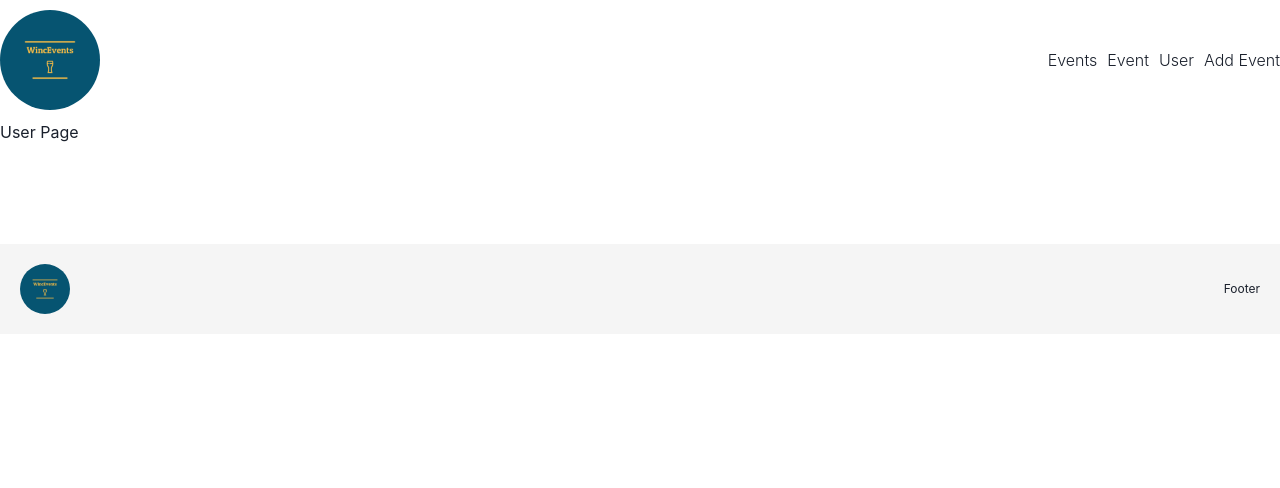
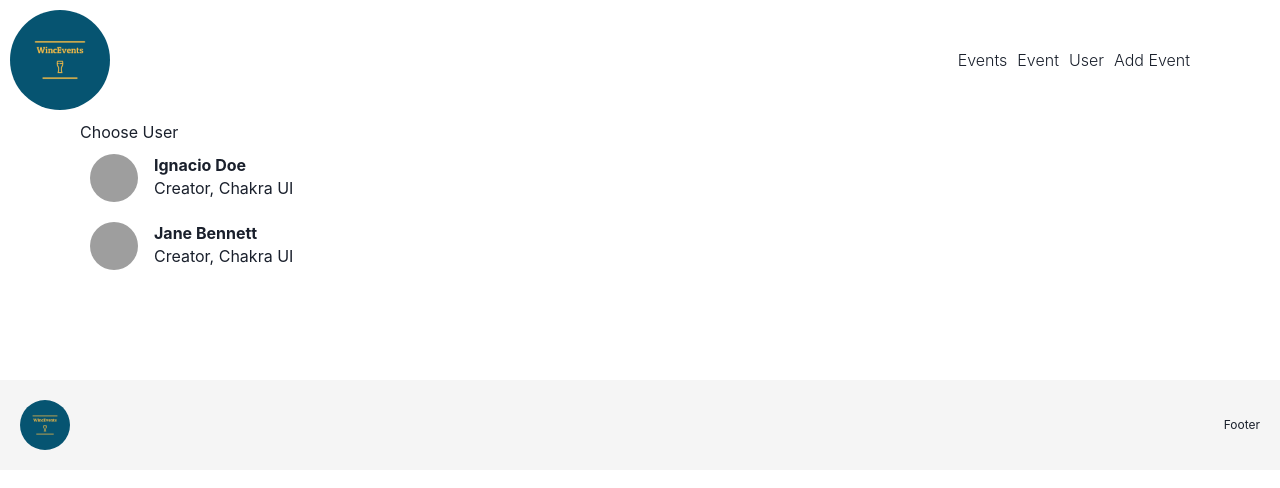
Before and after one commit to DutchCodeCurious/Last_React, a React (Vite) app: page /user in a window 1280 px wide. Shown: the top 488 px of the page. Built offline with nearby package versions, Linux system fonts and the light colour scheme; data requests are answered from the project's data file; grey boxes are pictures that could not be loaded.

Commit message:
UserPage has data

```diff
--- a/src/Api/users.jsx
+++ b/src/Api/users.jsx
@@ -23,7 +23,7 @@ export async function getUser(id) {
     user = response.data;
   } catch (error) {
     console.error(
-      "Er is een fout opgetreden bij het ophalen van het event:",
+      "Er is een fout opgetreden bij het ophalen van de user:",
       error
     );
   }
--- /dev/null
+++ b/src/components/UserCard.jsx
@@ -0,0 +1,27 @@
+import React from "react";
+import { Box, Flex, Heading, Text, Avatar } from "@chakra-ui/react";
+
+export const UserCard = ({ user }) => {
+  return (
+    <Box>
+      <Flex spacing="4">
+        <Flex flex="1" gap="4" alignItems="center" flexWrap="wrap">
+          <Avatar name={user.name} src={user.image} />
+
+          <Box>
+            <Heading size="sm">{user.name}</Heading>
+            <Text>Creator, Chakra UI</Text>
+          </Box>
+        </Flex>
+        {/**
+        <IconButton
+          variant="ghost"
+          colorScheme="gray"
+          aria-label="See menu"
+          icon={<BsThreeDotsVertical />}
+        />
+        */}
+      </Flex>
+    </Box>
+  );
+};
--- a/src/pages/EventPage.jsx
+++ b/src/pages/EventPage.jsx
@@ -4,6 +4,7 @@ import { useParams } from "react-router-dom";
 import { getEvent } from "../Api/events";
 import { useState } from "react";
 import { getUser } from "../Api/users";
+import { UserCard } from "../components/UserCard";
 
 export const EventPage = () => {
   const [event, setEvent] = useState(null);
@@ -34,8 +35,7 @@ export const EventPage = () => {
         <p className="event_location">{event.location}</p>
       </div>
       <div className="event_user">
-        <p>{user.name}</p>
-        <img src={user.image} alt={user.name} />
+        <UserCard user={user} />
       </div>
     </>
   );
--- a/src/pages/EventsPage.jsx
+++ b/src/pages/EventsPage.jsx
@@ -1,6 +1,6 @@
 import React from "react";
 import { getEvents } from "../Api/events.jsx";
-import { Heading } from "@chakra-ui/react";
+import { Heading, SimpleGrid } from "@chakra-ui/react";
 import { useEffect, useState } from "react";
 import { EventCard } from "../components/EventCard.jsx";
 
@@ -19,14 +19,14 @@ export const EventsPage = () => {
   return (
     <div className="events_page">
       <Heading>List of events</Heading>
-      <div className="events_list">
+      <SimpleGrid minChildWidth="120px" spacing="40px">
         {events &&
           events.map((event) => (
             <div className="event" key={event.id}>
               <EventCard event={event} />
             </div>
           ))}
-      </div>
+      </SimpleGrid>
     </div>
   );
 };
--- a/src/pages/UserPage.jsx
+++ b/src/pages/UserPage.jsx
@@ -1,8 +1,30 @@
+import React, { useEffect, useState } from "react";
+import { getUsers } from "../Api/users";
+import { UserCard } from "../components/UserCard";
+
 export const UserPage = () => {
+  const [users, setUsers] = useState([]);
   console.log("Render UserPage");
+
+  useEffect(() => {
+    getUsers().then((res) => setUsers(res));
+  }, []);
+
+  if (!users) {
+    console.log("loading...");
+    return <div>loading...</div>;
+  }
+
+  console.log(users);
   return (
-    <div>
-      <h1>User Page</h1>
+    <div className="user_list">
+      <h1>Choose User</h1>
+      {users &&
+        users.map((user) => (
+          <div className="user" key={user.id}>
+            <UserCard user={user} />
+          </div>
+        ))}
     </div>
   );
 };
--- a/src/style.scss
+++ b/src/style.scss
@@ -18,6 +18,7 @@
         align-items: center;
         justify-content: space-between;
         .logo {
+          padding-left: 10px;
           img {
             width: 100px;
             border-radius: 50%;
@@ -27,6 +28,7 @@
           display: flex;
           align-items: center;
           gap: 10px;
+          padding-right: 90px;
 
           h6 {
             font-size: 16px;
@@ -38,12 +40,65 @@
 
     // Events Page
     .events_page {
+      justify-content: center;
+      padding: 0 80px;
+
       .events_list {
         display: flex;
         .event {
           padding: 5px;
           width: 300px;
           height: 300px;
+        }
+      }
+    }
+
+    // Event Page
+    .event_detail {
+      padding: 0 80px;
+      img {
+        width: 400px;
+        height: auot;
+      }
+      .event {
+        display: flex;
+        justify-content: center;
+        align-items: center;
+        flex-direction: column;
+        gap: 20px;
+        .event_title {
+          font-size: 24px;
+          font-weight: 500;
+        }
+        .event_description {
+          font-size: 16px;
+          font-weight: 300;
+        }
+      }
+    }
+    .event_user {
+      justify-content: center;
+      padding: 0 80px;
+      img {
+        width: 50px;
+        border-radius: 50%;
+      }
+    }
+
+    // User Page
+
+    .user_list {
+      padding: 0px 80px;
+
+      .user {
+        padding: 10px;
+        width: fit-content;
+        padding: 10px;
+        cursor: pointer;
+        &:hover {
+          border-radius: 5%;
+          background-color: navy;
+          color: gold;
         }
       }
     }
```
